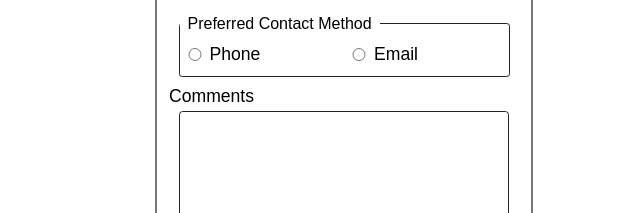
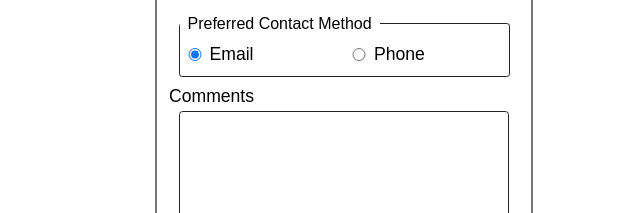
Before and after one commit to kdowens8-Devyn/1.2-assignment, a plain HTML site: page index.html in a window 1280 px wide. Shown: the part 900-1113 px from the top of the page, 296-936 px from the left. Drawn offline with Linux system fonts and the light colour scheme.

Commit message:
Update index.html

```diff
--- a/index.html
+++ b/index.html
@@ -47,10 +47,10 @@
 				<input type="tel">
 				<fieldset>
 					<legend>Preferred Contact Method</legend>
-					<input type="radio" value="1">
-					<label id="phone">Phone</label>
-					<input type="radio">
-					<label id="email">Email</label>
+					<input type="radio" name="Email" value="1" checked>
+					<label for="email">Email</label>
+					<input type="radio" name="Phone" value="2">
+					<label for="phone">Phone</label>
 				</fieldset>
 				<label id="required">Comments</label>
 				<textarea></textarea>
```
